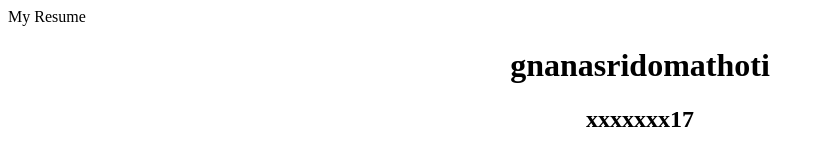
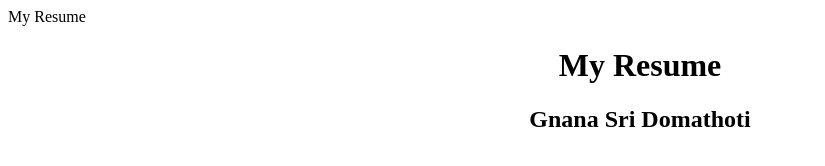
Before and after one commit to gnanasridomathoti/gnanasridomathoti.github.io, a plain HTML site: page index.html in a window 1280 px wide. Shown: the whole page, without its empty margins (0-825 px from the left). Drawn offline with Linux system fonts and the light colour scheme.

Commit message:
Update index.html

```diff
--- a/index.html
+++ b/index.html
@@ -3,7 +3,7 @@
     <tiltle>My Resume</tiltle>
   </head>
   <body>
-    <h1 align="center">gnanasridomathoti</h1>
-    <h2 align="center">xxxxxxx17</h2>
+    <h1 align="center">My Resume</h1>
+    <h2 align="center">Gnana Sri Domathoti</h2>
   </body>
 </html>
```
